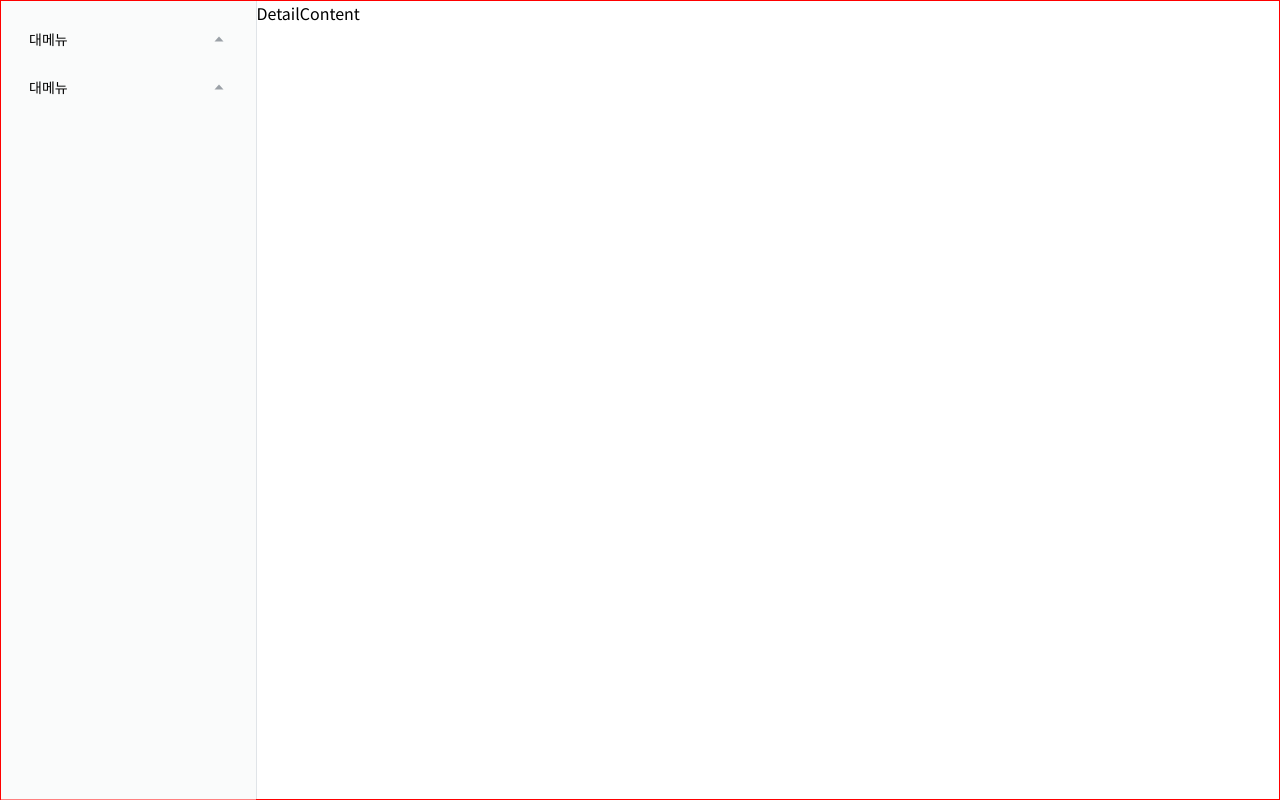
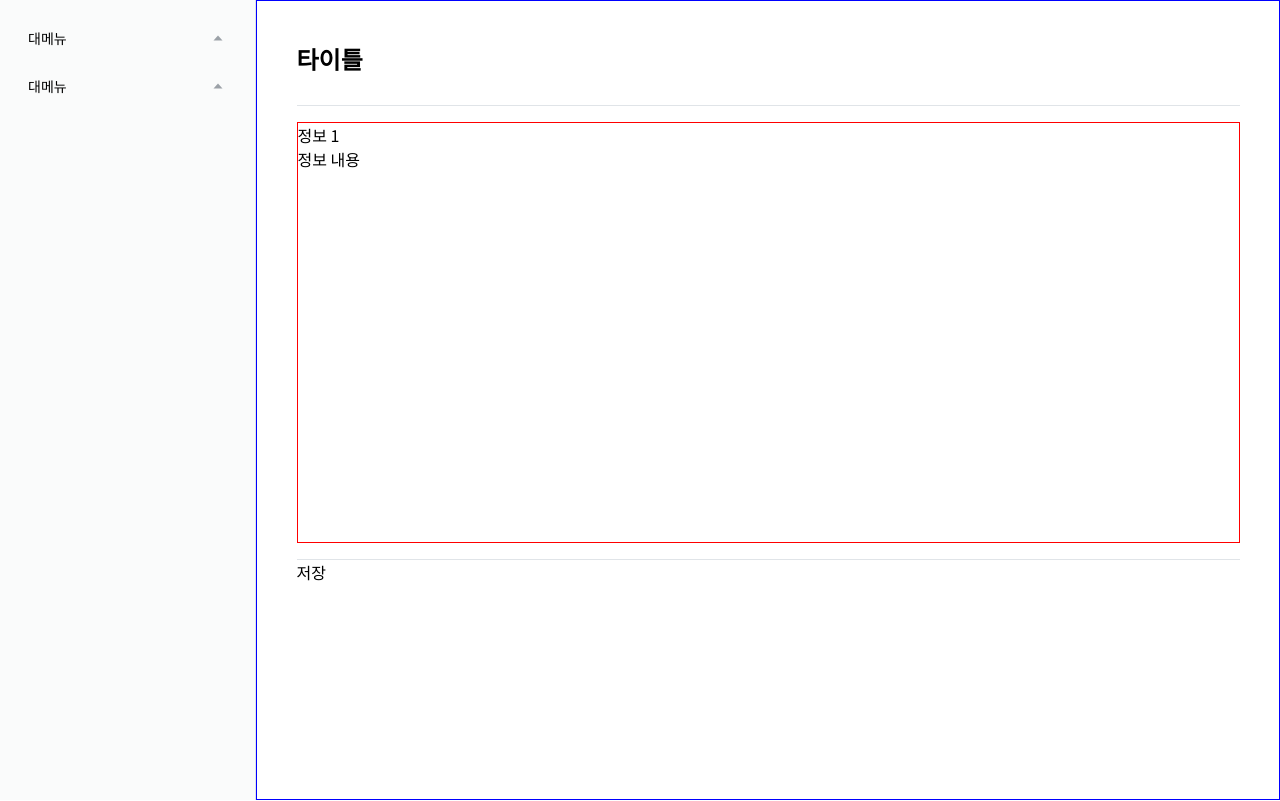
Before and after one commit to hanbitk/dreaming-youth-test, a React (Create React App) app: page /detail in a window 1280 px wide. Built offline with nearby package versions, Linux system fonts and the light colour scheme.

Commit message:
feat: detail content structure

```diff
--- a/src/components/DetailContent/DetailContent.jsx
+++ b/src/components/DetailContent/DetailContent.jsx
@@ -1,7 +1,29 @@
 import React from 'react';
+import {
+  StDetailContainer,
+  StDetailForm,
+  StDetailFormBox,
+  StDetailFormButton,
+  StDetailHeader
+} from '../../styles/DetailContent.styles';
 
 function DetailContent() {
-  return <div>DetailContent</div>;
+  return (
+    <StDetailContainer>
+      <StDetailHeader>
+        <h2>타이틀</h2>
+      </StDetailHeader>
+      <StDetailForm>
+        <StDetailFormBox>
+          <div>
+            <label>정보 1</label>
+            <p>정보 내용</p>
+          </div>
+        </StDetailFormBox>
+        <StDetailFormButton>저장</StDetailFormButton>
+      </StDetailForm>
+    </StDetailContainer>
+  );
 }
 
 export default DetailContent;
--- a/src/components/Layout/Layout.jsx
+++ b/src/components/Layout/Layout.jsx
@@ -15,7 +15,6 @@ function Layout() {
 export default Layout;
 
 const StContainer = styled.div`
-  border: 1px solid red;
   width: 100%;
   max-width: 1280px;
   height: 100vh;
--- /dev/null
+++ b/src/styles/DetailContent.styles.js
@@ -0,0 +1,37 @@
+import styled from 'styled-components';
+
+export const StDetailContainer = styled.div`
+  border: 1px solid blue;
+  width: 80%;
+  display: flex;
+  flex-direction: column;
+  align-items: center;
+`;
+
+export const StDetailHeader = styled.header`
+  width: 943px;
+  height: 64px;
+  margin-top: 40px;
+`;
+
+export const StDetailForm = styled.form`
+  border-top: 1px solid var(--color-gray);
+  width: 943px;
+  height: 510px;
+  display: flex;
+  flex-direction: column;
+  justify-content: space-between;
+`;
+
+export const StDetailFormBox = styled.div`
+  border: 1px solid red;
+  width: 100%;
+  height: 422px;
+  margin-block: 16px;
+`;
+
+export const StDetailFormButton = styled.div`
+  border-top: 1px solid var(--color-gray);
+  width: 100%;
+  height: 56px;
+`;
```
Also changed, not shown: src/components/DetailContent/DetailContent2.jsx (deleted, +0 -7 lines).
